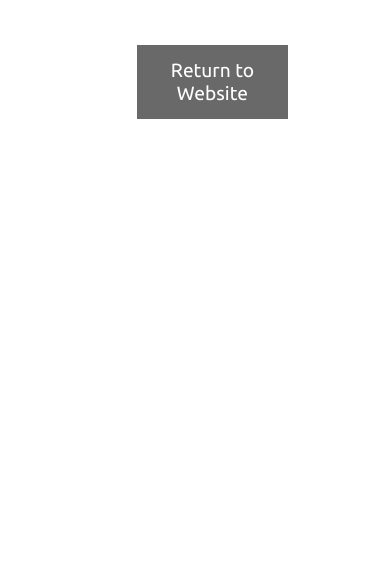
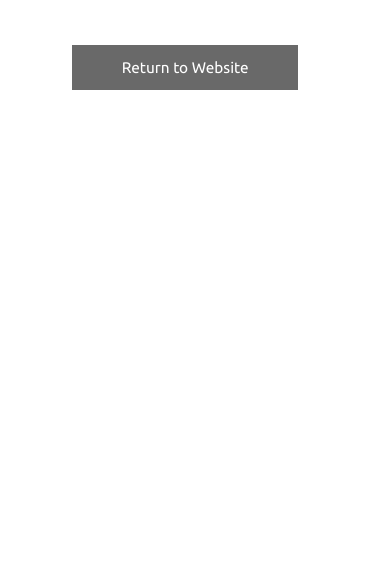
Before and after one commit to lisa-butler/Portfolio-Project1, a plain HTML site: page thankyou.html in a window 390 px wide. Shown: the part 265-844 px from the top of the page. Drawn offline with Linux system fonts and the light colour scheme.

Commit message:
Return to home page responsive design

```diff
--- a/assets/style.css
+++ b/assets/style.css
@@ -939,4 +939,14 @@ footer {
         display: inline-block;
         height: inherit;
     }
+
+    #rtnhome {
+        font-size: 80%;
+        align-content: center;
+       margin-left: 16%;
+    }
+
+    #return {
+        width: 150%;
+    }
 }
```
